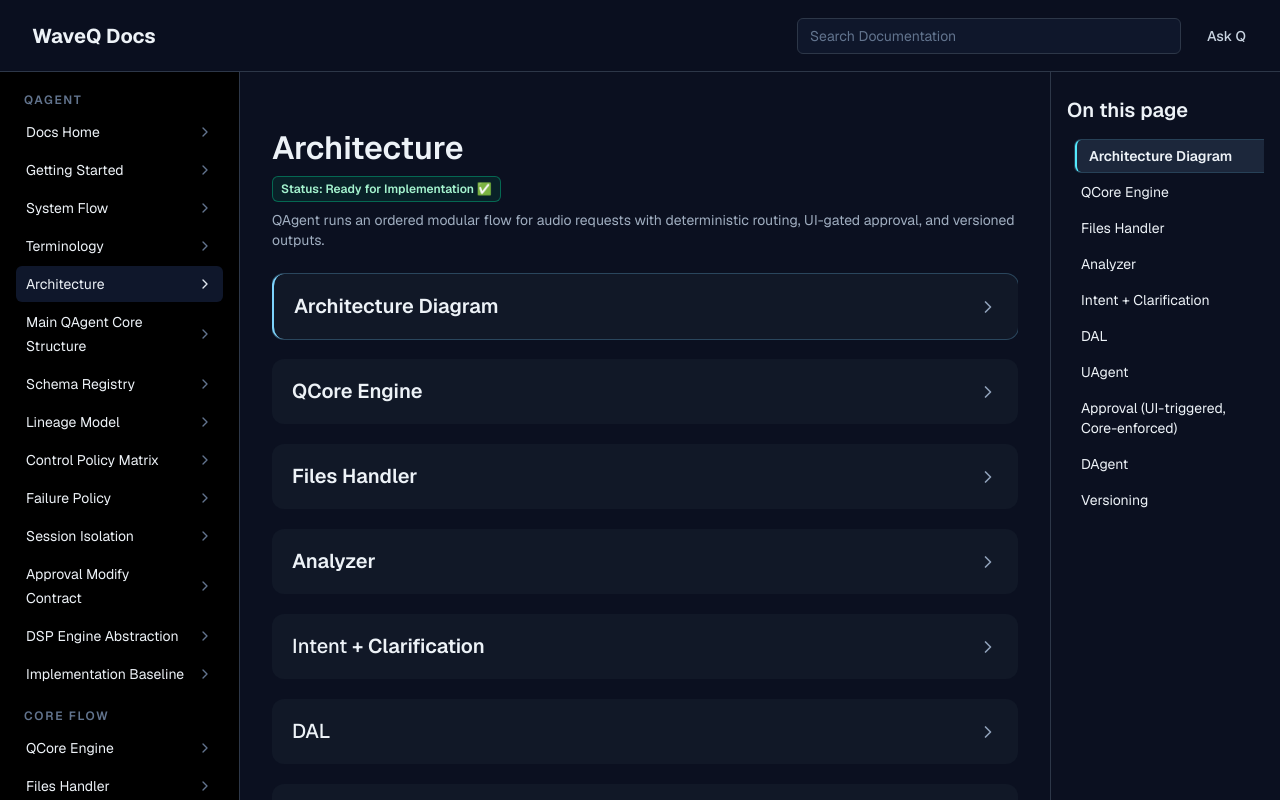
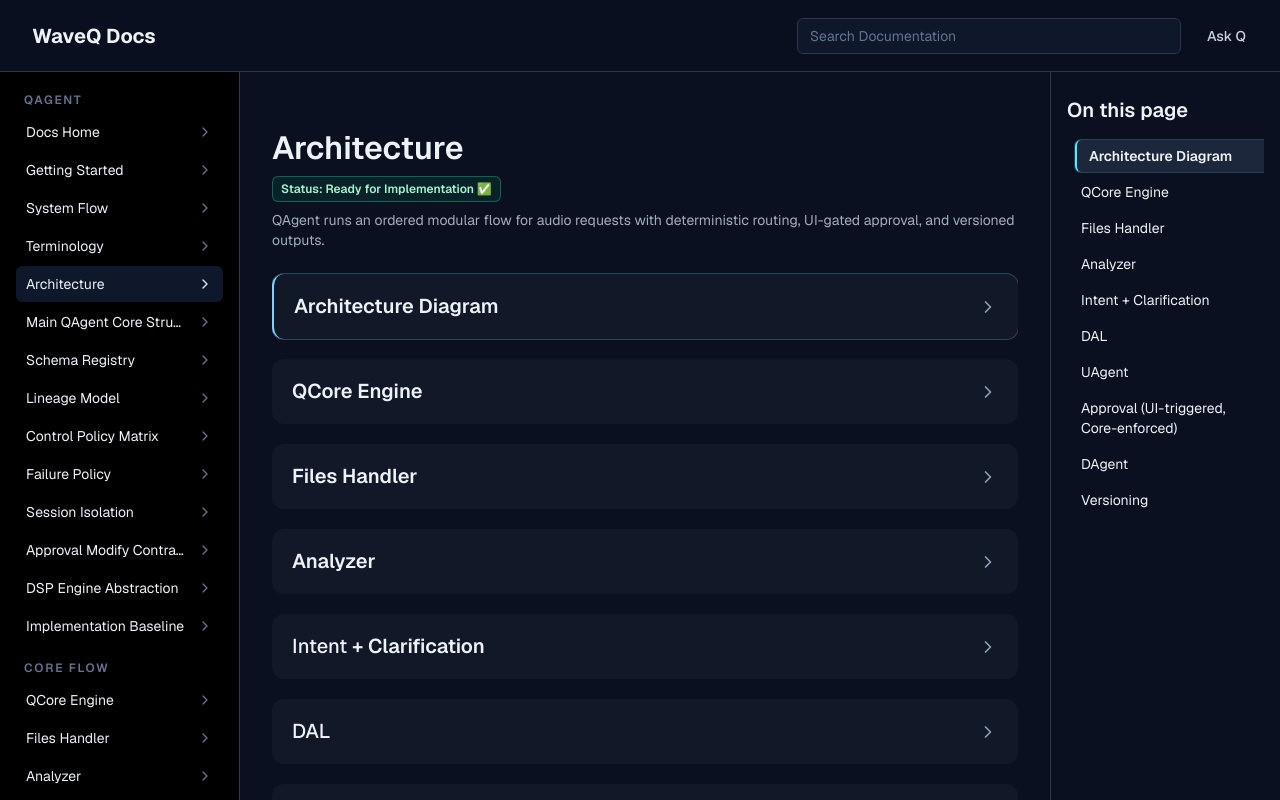
Before and after one commit to liormedan/Qagent-WebSiteDoc, a Next.js app: page /docs/architecture in a window 1280 px wide. Built offline with nearby package versions, Linux system fonts and the light colour scheme.

Commit message:
Update docs sidebar and global styles

```diff
--- a/src/app/globals.css
+++ b/src/app/globals.css
@@ -79,15 +79,6 @@ summary::-webkit-details-marker {
   background: #64748b;
 }
 
-.docs-main-scroll {
-  -ms-overflow-style: none;
-  scrollbar-width: none;
-}
-
-.docs-main-scroll::-webkit-scrollbar {
-  width: 0;
-  height: 0;
-}
 
 .docs-section-active {
   box-shadow: 0 0 0 1px rgba(125, 211, 252, 0.28);
--- a/src/components/layout/DocsSidebar.tsx
+++ b/src/components/layout/DocsSidebar.tsx
@@ -109,11 +109,11 @@ export function DocsSidebar({ className, onNavigate }: { className?: string; onN
                     href={item.href}
                     onClick={onNavigate}
                     className={cn(
-                      "group flex items-center justify-between rounded-md px-2.5 py-1.5 text-[14px] leading-6 transition-colors",
+                      "group flex items-center justify-between overflow-hidden rounded-md px-2.5 py-1.5 text-[14px] leading-6 transition-colors",
                       active ? "bg-slate-900 text-slate-50" : "text-slate-300 hover:bg-slate-950 hover:text-slate-100",
                     )}
                   >
-                    <span className="pe-3">{item.label}</span>
+                    <span className="flex-1 truncate pe-3">{item.label}</span>
                     <ChevronRight className={cn("h-4 w-4 shrink-0 text-slate-500 transition-colors group-hover:text-slate-300", active ? "text-slate-200" : "")} />
                   </Link>
                 );
```
